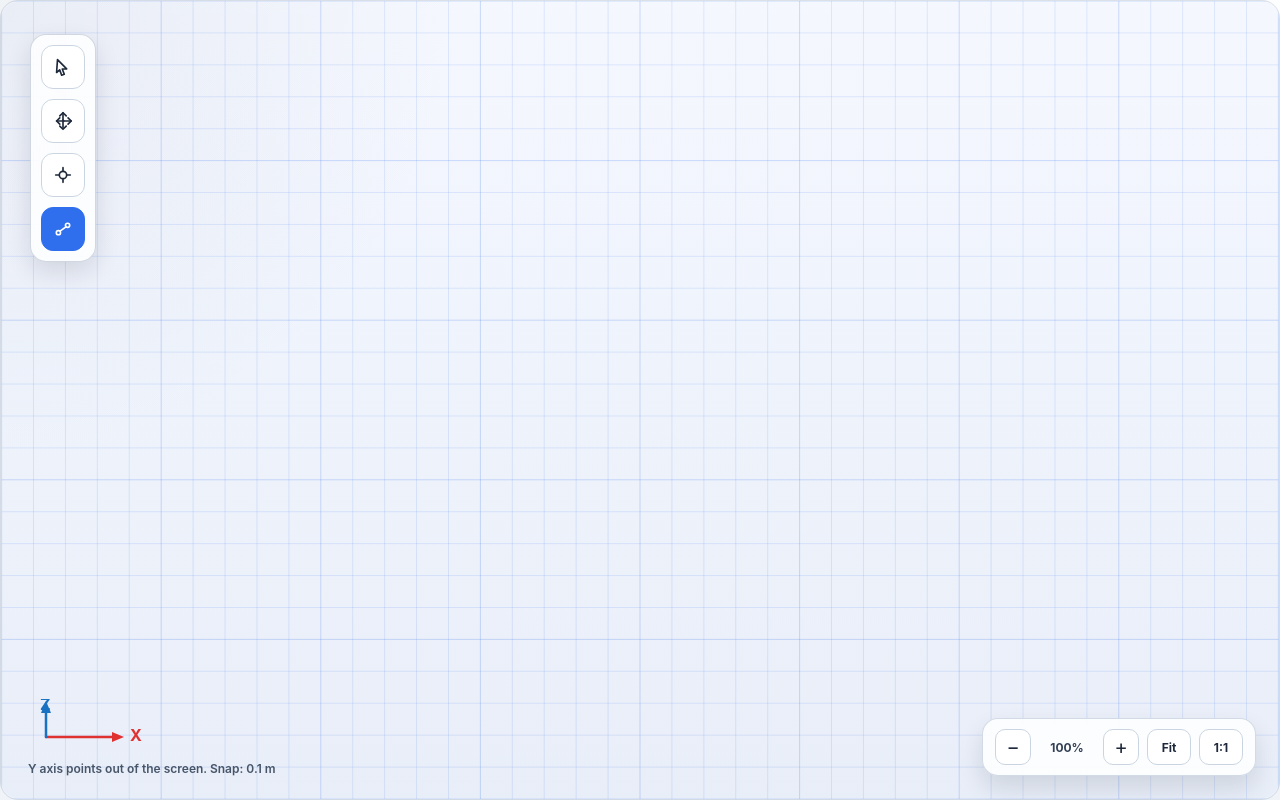
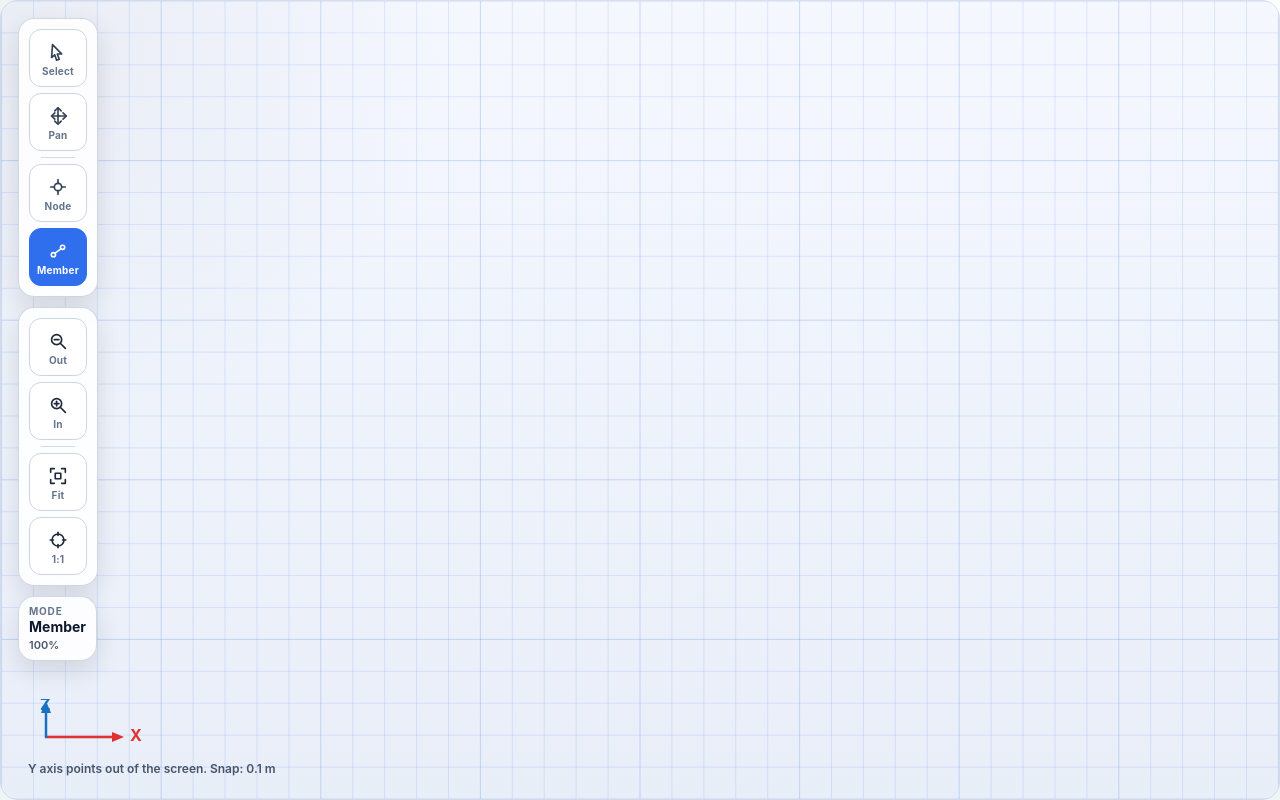
Before and after one commit to alex552/3d-truss-simulator, a React (Vite) app: page / in a window 1280 px wide. Built offline with nearby package versions, Linux system fonts and the light colour scheme; the HTML template or start-up script is replaced by a standard one.

Commit message:
refactor 2D editor toolbar; enhance tool options with labels, improve layout and styling for better usability

```diff
--- a/src/components/Editor2D.tsx
+++ b/src/components/Editor2D.tsx
@@ -86,6 +86,22 @@ const SUPPORT_OPTIONS: { value: SupportType | undefined; label: string; title: s
   { value: 'roller-x', label: 'Roller X support', title: 'Roller X' },
   { value: 'roller-z', label: 'Roller Z support', title: 'Roller Z' },
 ]
+
+function getActiveToolLabel(tool: EditorTool) {
+  if (tool === 'select') {
+    return 'Select'
+  }
+
+  if (tool === 'drag') {
+    return 'Pan'
+  }
+
+  if (tool === 'node') {
+    return 'Node'
+  }
+
+  return 'Member'
+}
 
 export function Editor2D({
   nodes,
@@ -549,23 +565,92 @@ export function Editor2D({
   return (
     <div className="editor-fullscreen">
       <div ref={canvasShellRef} className="editor-canvas-shell editor-canvas-shell-fullscreen">
-          <div className="editor-overlay editor-tool-rail" aria-label="2D editor toolbar">
+        <div className="editor-overlay editor-side-rail" aria-label="2D editor toolbar">
+          <div className="editor-tool-cluster">
             {TOOL_OPTIONS.map((tool) => (
+              <div key={tool.value} className="editor-tool-item">
                 <button
-                key={tool.value}
                   type="button"
                   className={
                     activeTool === tool.value
-                    ? 'tool-button cad-tool-button is-active'
-                    : 'tool-button cad-tool-button'
+                      ? 'tool-button rail-button cad-tool-button is-active'
+                      : 'tool-button rail-button cad-tool-button'
                   }
                   onClick={() => onSetActiveTool(tool.value)}
                   aria-label={tool.label}
                   title={tool.title}
                 >
                   <ToolIcon tool={tool.value} />
+                  <span className="rail-button-label">{getActiveToolLabel(tool.value)}</span>
                 </button>
+                {tool.value === 'drag' ? <div className="tool-cluster-divider" aria-hidden="true" /> : null}
+              </div>
             ))}
+          </div>
+
+          <div className="editor-tool-cluster">
+            <button
+              type="button"
+              className="tool-button rail-button viewport-rail-button"
+              onClick={() =>
+                zoomAroundScreenPoint(viewport.zoom / ZOOM_STEP, {
+                  x: canvasSize.width / 2,
+                  y: canvasSize.height / 2,
+                })
+              }
+              aria-label="Zoom out"
+              title="Zoom out"
+            >
+              <ViewControlIcon action="zoom-out" />
+              <span className="rail-button-label">Out</span>
+            </button>
+
+            <button
+              type="button"
+              className="tool-button rail-button viewport-rail-button"
+              onClick={() =>
+                zoomAroundScreenPoint(viewport.zoom * ZOOM_STEP, {
+                  x: canvasSize.width / 2,
+                  y: canvasSize.height / 2,
+                })
+              }
+              aria-label="Zoom in"
+              title="Zoom in"
+            >
+              <ViewControlIcon action="zoom-in" />
+              <span className="rail-button-label">In</span>
+            </button>
+
+            <div className="tool-cluster-divider" aria-hidden="true" />
+
+            <button
+              type="button"
+              className="tool-button rail-button viewport-rail-button"
+              onClick={fitViewportToModel}
+              aria-label="Fit model to view"
+              title="Fit model to view"
+            >
+              <ViewControlIcon action="fit" />
+              <span className="rail-button-label">Fit</span>
+            </button>
+
+            <button
+              type="button"
+              className="tool-button rail-button viewport-rail-button"
+              onClick={resetViewport}
+              aria-label="Reset viewport"
+              title="Reset viewport"
+            >
+              <ViewControlIcon action="reset" />
+              <span className="rail-button-label">1:1</span>
+            </button>
+          </div>
+
+          <div className="editor-tool-cluster editor-tool-cluster-status" aria-hidden="true">
+            <span className="editor-rail-status-label">Mode</span>
+            <strong className="editor-rail-status-value">{getActiveToolLabel(activeTool)}</strong>
+            <span className="editor-rail-status-meta">{Math.round(viewport.zoom * 100)}%</span>
+          </div>
         </div>
 
         {selectedNode ? (
@@ -716,52 +801,6 @@ export function Editor2D({
             </text>
           </svg>
           <span className="editor-axis-hint">Y axis points out of the screen. Snap: 0.1 m</span>
-          </div>
-
-          <div className="editor-overlay editor-viewport-hud" aria-label="Viewport controls">
-            <button
-              type="button"
-              className="tool-button viewport-button"
-              onClick={() =>
-                zoomAroundScreenPoint(viewport.zoom / ZOOM_STEP, {
-                  x: canvasSize.width / 2,
-                  y: canvasSize.height / 2,
-                })
-              }
-              aria-label="Zoom out"
-              title="Zoom out"
-            >
-              −
-            </button>
-            <span className="viewport-zoom-readout">{Math.round(viewport.zoom * 100)}%</span>
-            <button
-              type="button"
-              className="tool-button viewport-button"
-              onClick={() =>
-                zoomAroundScreenPoint(viewport.zoom * ZOOM_STEP, {
-                  x: canvasSize.width / 2,
-                  y: canvasSize.height / 2,
-                })
-              }
-              aria-label="Zoom in"
-              title="Zoom in"
-            >
-              +
-            </button>
-            <button
-              type="button"
-              className="tool-button viewport-fit-button"
-              onClick={fitViewportToModel}
-            >
-              Fit
-            </button>
-            <button
-              type="button"
-              className="tool-button viewport-fit-button"
-              onClick={resetViewport}
-            >
-              1:1
-            </button>
         </div>
 
         <svg
@@ -1115,6 +1154,51 @@ function ToolIcon({ tool }: { tool: EditorTool }) {
   )
 }
 
+function ViewControlIcon({ action }: { action: 'zoom-in' | 'zoom-out' | 'fit' | 'reset' }) {
+  if (action === 'zoom-in') {
+    return (
+      <svg viewBox="0 0 24 24" className="tool-icon" aria-hidden="true">
+        <circle cx="10.5" cy="10.5" r="5.5" />
+        <path d="M10.5 8 V13" />
+        <path d="M8 10.5 H13" />
+        <path d="M15 15 L20 20" />
+      </svg>
+    )
+  }
+
+  if (action === 'zoom-out') {
+    return (
+      <svg viewBox="0 0 24 24" className="tool-icon" aria-hidden="true">
+        <circle cx="10.5" cy="10.5" r="5.5" />
+        <path d="M8 10.5 H13" />
+        <path d="M15 15 L20 20" />
+      </svg>
+    )
+  }
+
+  if (action === 'fit') {
+    return (
+      <svg viewBox="0 0 24 24" className="tool-icon" aria-hidden="true">
+        <path d="M8 4 H4 V8" />
+        <path d="M16 4 H20 V8" />
+        <path d="M20 16 V20 H16" />
+        <path d="M8 20 H4 V16" />
+        <path d="M9 9 H15 V15 H9 Z" />
+      </svg>
+    )
+  }
+
+  return (
+    <svg viewBox="0 0 24 24" className="tool-icon" aria-hidden="true">
+      <circle cx="12" cy="12" r="6.5" />
+      <path d="M12 3.5 V7" />
+      <path d="M12 17 V20.5" />
+      <path d="M3.5 12 H7" />
+      <path d="M17 12 H20.5" />
+    </svg>
+  )
+}
+
 function SupportChipIcon({ support }: { support: SupportType | undefined }) {
   if (!support) {
     return (
--- a/src/index.css
+++ b/src/index.css
@@ -158,21 +158,43 @@ button {
   z-index: 2;
 }
 
-.editor-tool-rail {
-  top: 34px;
-  left: 30px;
+.editor-side-rail {
+  top: 18px;
+  left: 18px;
   display: flex;
   flex-direction: column;
+  align-items: flex-start;
   gap: 10px;
+  pointer-events: none;
+}
+
+.editor-tool-cluster {
+  display: flex;
+  flex-direction: column;
+  gap: 6px;
   padding: 10px;
   border: 1px solid rgba(148, 163, 184, 0.42);
   border-radius: 16px;
-  background: rgba(255, 255, 255, 0.84);
+  background: rgba(255, 255, 255, 0.88);
   backdrop-filter: blur(12px);
   box-shadow: 0 10px 24px rgba(15, 23, 42, 0.12);
+  pointer-events: auto;
+}
+
+.editor-tool-cluster-status {
+  gap: 2px;
+  min-width: 72px;
+  padding: 8px 10px;
+}
+
+.editor-tool-item {
+  display: flex;
+  flex-direction: column;
+  gap: 6px;
 }
 
 .cad-tool-button,
+.rail-button,
 .support-chip,
 .direction-button {
   display: inline-flex;
@@ -180,15 +202,21 @@ button {
   justify-content: center;
 }
 
-.cad-tool-button {
-  width: 44px;
-  height: 44px;
-  padding: 0;
+.rail-button {
+  width: 58px;
+  min-height: 58px;
+  padding: 7px 6px 6px;
   border-radius: 12px;
+  flex-direction: column;
+  gap: 3px;
   background: rgba(255, 255, 255, 0.94);
 }
 
-.cad-tool-button:hover,
+.cad-tool-button {
+  color: #334155;
+}
+
+.rail-button:hover,
 .support-chip:hover,
 .direction-button:hover {
   border-color: #94a3b8;
@@ -203,6 +231,45 @@ button {
   stroke-width: 1.8;
   stroke-linecap: round;
   stroke-linejoin: round;
+}
+
+.rail-button-label {
+  color: #64748b;
+  font-size: 10px;
+  font-weight: 700;
+  line-height: 1;
+  letter-spacing: 0.02em;
+}
+
+.tool-button.is-active .rail-button-label {
+  color: white;
+}
+
+.tool-cluster-divider {
+  width: 60%;
+  height: 1px;
+  align-self: center;
+  background: rgba(203, 213, 225, 0.9);
+}
+
+.editor-rail-status-label {
+  color: #64748b;
+  font-size: 10px;
+  font-weight: 700;
+  text-transform: uppercase;
+  letter-spacing: 0.08em;
+}
+
+.editor-rail-status-value {
+  color: #0f172a;
+  font-size: 14px;
+  line-height: 1.2;
+}
+
+.editor-rail-status-meta {
+  color: #475569;
+  font-size: 11px;
+  font-weight: 600;
 }
 
 .editor-inspector {
@@ -238,46 +305,6 @@ button {
   color: #475569;
   font-size: 12px;
   font-weight: 600;
-}
-
-.editor-viewport-hud {
-  right: 24px;
-  bottom: 24px;
-  display: flex;
-  align-items: center;
-  gap: 8px;
-  padding: 10px 12px;
-  border: 1px solid rgba(203, 213, 225, 0.85);
-  border-radius: 16px;
-  background: rgba(255, 255, 255, 0.86);
-  backdrop-filter: blur(14px);
-  box-shadow: 0 12px 24px rgba(15, 23, 42, 0.12);
-}
-
-.viewport-button {
-  min-width: 36px;
-  height: 36px;
-  padding: 0;
-  border-radius: 10px;
-  font-size: 20px;
-  line-height: 1;
-}
-
-.viewport-fit-button {
-  min-width: 44px;
-  height: 36px;
-  padding: 0 10px;
-  border-radius: 10px;
-  font-size: 12px;
-  font-weight: 700;
-}
-
-.viewport-zoom-readout {
-  min-width: 56px;
-  color: #334155;
-  font-size: 12px;
-  font-weight: 700;
-  text-align: center;
 }
 
 .inspector-header {
@@ -757,16 +784,24 @@ button {
     overflow: hidden;
   }
 
-  .editor-tool-rail {
-    top: 26px;
-    left: 22px;
+  .editor-side-rail {
+    top: 14px;
+    left: 14px;
     gap: 8px;
+  }
+
+  .editor-tool-cluster {
     padding: 8px;
   }
 
-  .cad-tool-button {
-    width: 40px;
-    height: 40px;
+  .rail-button {
+    width: 54px;
+    min-height: 54px;
+    padding: 6px 5px;
+  }
+
+  .rail-button-label {
+    font-size: 9px;
   }
 
   .editor-inspector {
@@ -779,22 +814,6 @@ button {
   .editor-axis-overlay {
     left: 20px;
     bottom: 18px;
-  }
-
-  .editor-viewport-hud {
-    right: 18px;
-    bottom: 18px;
-    gap: 6px;
-    padding: 8px 10px;
-  }
-
-  .viewport-button,
-  .viewport-fit-button {
-    height: 34px;
-  }
-
-  .viewport-zoom-readout {
-    min-width: 48px;
   }
 
   .load-editor-group {
```
Lines whose indentation alone changed are shown as unchanged.
